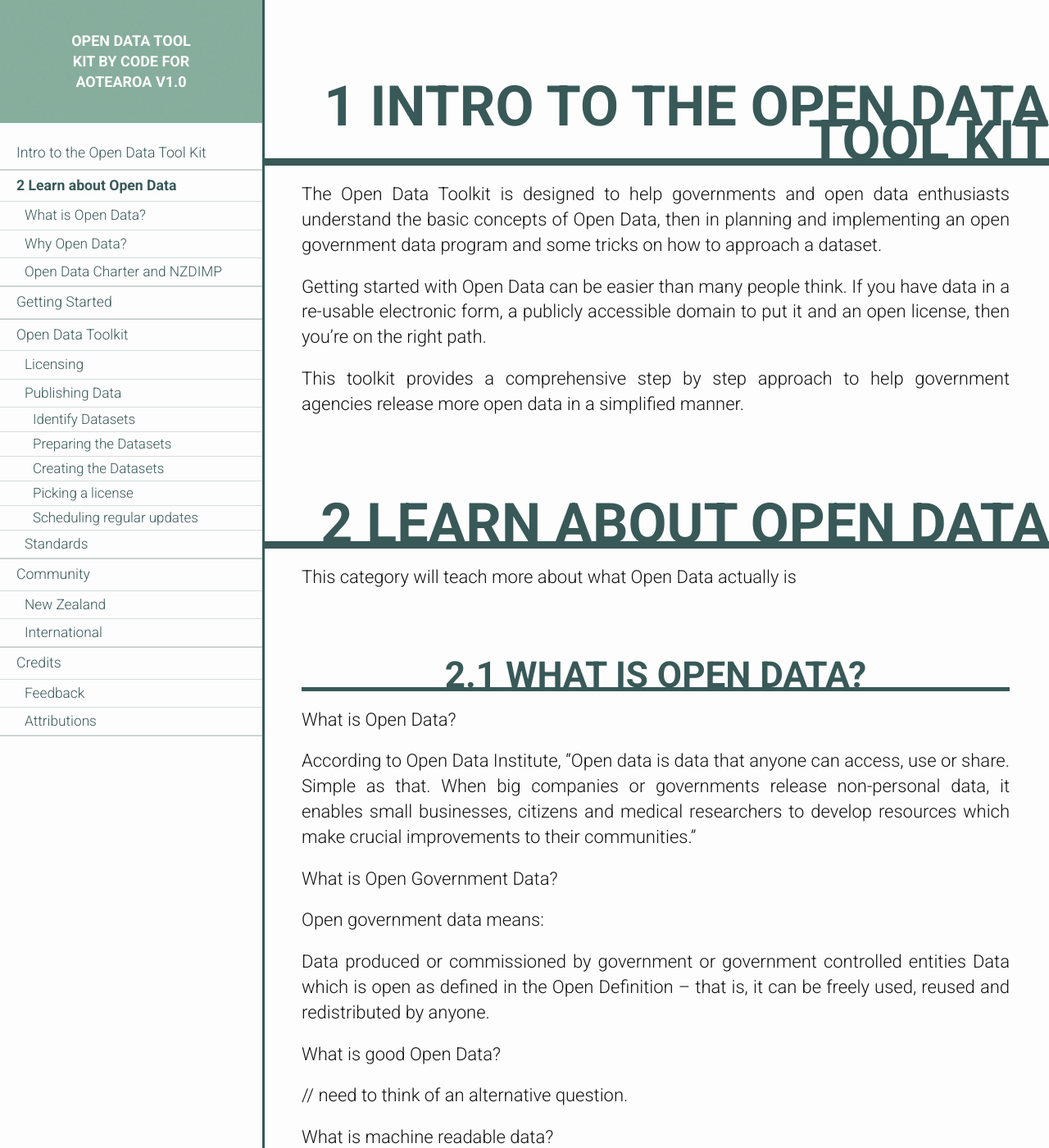
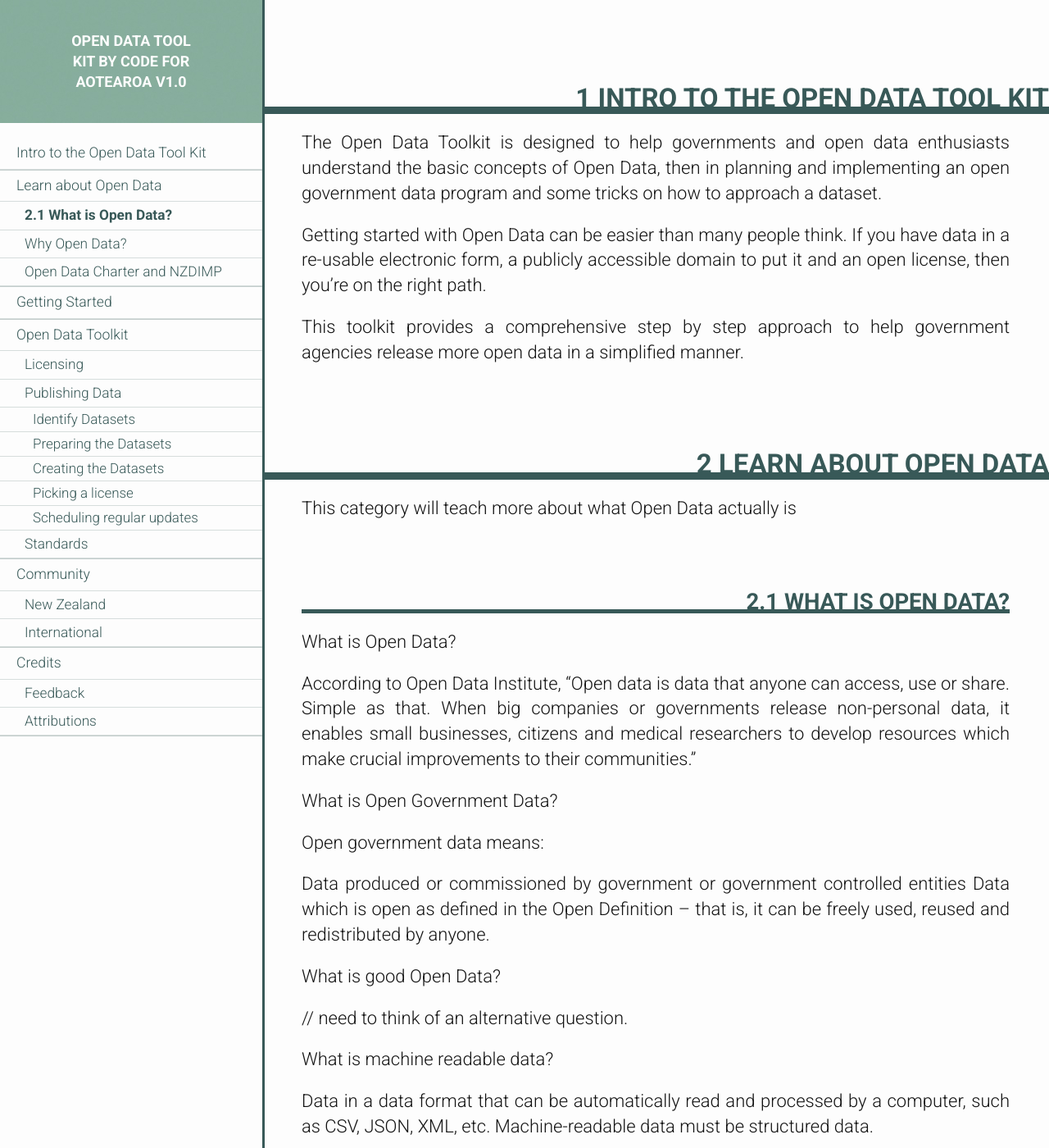
Before and after one commit to codeforaotearoa/opendata-toolkit, a Jekyll site: the page built from index.html, in a window 1280 px wide and 1400 px high. Shown: the whole window at 82% size. Built offline with Jekyll 4.4.1, drawn with Linux system fonts in a browser that asks for light colours.

Commit message:
Altering CSS headings

```diff
--- a/_sass/partials/_general.scss
+++ b/_sass/partials/_general.scss
@@ -70,7 +70,7 @@
 }
 
 h1 {
-    font-size: 3.1em;
+    font-size: 1.5em;
     padding: 30px 0 0;
     text-align: right;
     border-bottom: $green 9px solid;
@@ -90,10 +90,10 @@
 }
 
 h2 {
-    font-size: 2em;
+    font-size: 1.25em;
     padding: 30px 0 0;
     width: 90%;
-    text-align: center;
+    text-align: right;
     border-bottom: 5px solid $green;
     margin: 0 auto 20px;
     line-height: 0.63;
@@ -111,10 +111,10 @@
 
 
 h3{
-    font-size: 1.7em;
+    font-size: 1em;
     padding: 20px 0 0;
     width: 90%;
-    text-align: left;
+    text-align: right;
     border-bottom: 4px solid $green;
     margin: 0 auto 20px;
     line-height: 0.65;
@@ -131,10 +131,10 @@
 }
 
 h4{
-    font-size: 1.5em;
+    font-size: 0.8em;
     padding: 18px 0 0;
     width: 90%;
-    text-align: left;
+    text-align: right;
     border-bottom: 3px solid $green;
     margin: 0 auto 18px;
     line-height: 0.67;
```
Also changed, not shown: docs/css/main.css.
